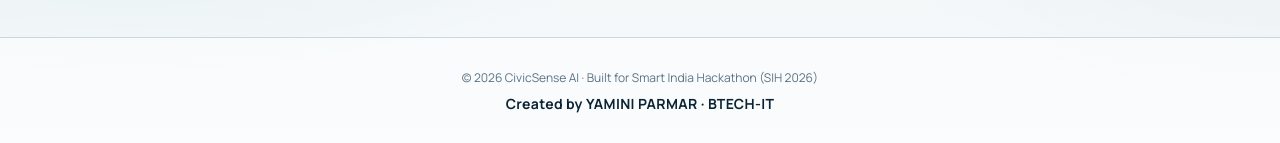
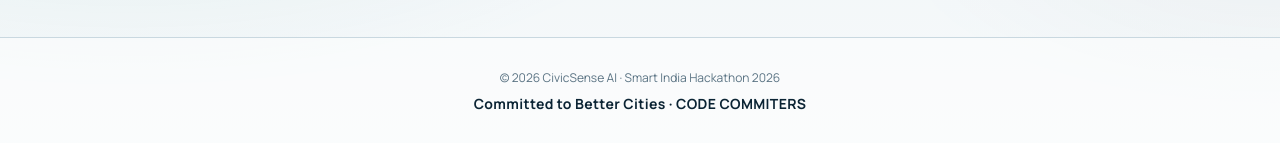
Before and after one commit to YashasP19/sih-2026, a React (Vite) app in the folder frontend/: page / in a window 1280 px wide. Shown: the part 2452-2595 px from the top of the page. Built offline with nearby package versions, Linux system fonts and the light colour scheme; no server answers; the HTML template or start-up script is replaced by a standard one.

Commit message:
Update footer

```diff
--- a/frontend/src/components/Footer.jsx
+++ b/frontend/src/components/Footer.jsx
@@ -4,10 +4,10 @@
   return (
     <footer className="mt-auto py-8 border-t border-civic-line bg-white/70 text-center dark:bg-civic-night-paper/70 dark:border-civic-night-line">
       <p className="text-xs text-civic-mute dark:text-slate-400">
-        © 2026 CivicSense AI · Built for Smart India Hackathon (SIH 2026)
+        © 2026 CivicSense AI · Smart India Hackathon 2026
       </p>
       <p className="mt-2 text-sm font-bold tracking-wide text-civic-ink dark:text-slate-100">
-        Created by YAMINI PARMAR · BTECH-IT
+        Committed to Better Cities · CODE COMMITERS
       </p>
     </footer>
   );
```
